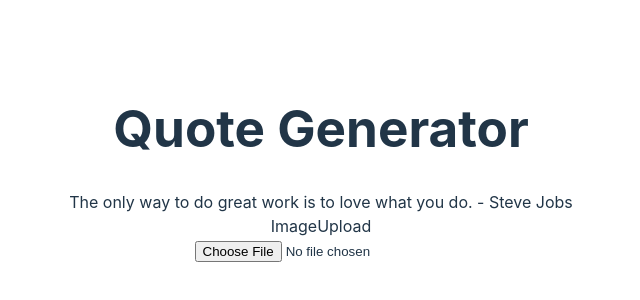
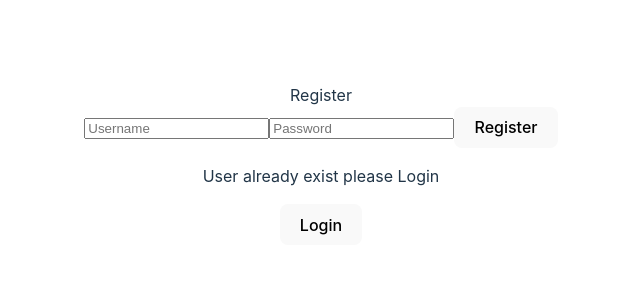
Before and after one commit to hingadesuraj/Intership-task-frontend, a React (Vite) app in the folder react_practice/: page / in a window 1280 px wide. Shown: the part 236-536 px from the top of the page, without its empty margins (319-959 px from the left). Built offline with nearby package versions, Linux system fonts and the light colour scheme.

Commit message:
impliment basic auth functionality create using local storage

```diff
--- a/react_practice/src/App.jsx
+++ b/react_practice/src/App.jsx
@@ -1,5 +1,6 @@
 import "./App.css";
 import ImageUpload from "./task/ImageUpload";
+import UserAuth from "./task/UserAuth";
 
 function App() {
 
@@ -36,9 +37,10 @@
 // console.log(randomQuote)
 
   return <>
-  <h1>Quote Generator</h1>
-  {quotes[randomQuote]}
-  <ImageUpload />
+  {/* <h1>Quote Generator</h1> */}
+  {/* {quotes[randomQuote]}
+  <ImageUpload /> */}
+  <UserAuth />
   </>;
 }
 
--- /dev/null
+++ b/react_practice/src/task/UserAuth.jsx
@@ -0,0 +1,60 @@
+import React, { useState } from "react";
+
+const UserAuth = () => {
+  const [username, setUsername] = useState("");
+  const [password, setPassword] = useState("");
+  const [isRegister, setIsRegister] = useState(false);
+  const [userLogged, setUserLogged] = useState(false);
+  const [users,setUsers] = useState([]);
+
+
+
+ const handleLogin = ()=>{
+   if(isRegister){
+     if(isRegister){
+      const user =   users.find((u)=>u.username ===username)
+        if(user){
+            setUserLogged(true)
+        }
+     }
+   }else{
+        const newUser = {username,password}
+        setUsers([...users,newUser])
+        localStorage.setItem("user",JSON.stringify([...users,newUser]))
+        setUserLogged(true)
+   }
+ }
+
+ const handleLogout = () =>{
+    setUserLogged(false);
+ }
+  return (
+    <>
+      {userLogged ? (
+        <>
+          <h1>Welcome : {username}</h1>
+          <button onClick={handleLogout}>Logout</button>
+        </>
+      ) : (
+        <>
+          <div>
+            <div>{!isRegister ? "Register" : "Login"}</div>
+            <form>
+              <input type="text" placeholder="Username" onChange={(e)=>setUsername(e.target.value)} />
+              <input type="text" placeholder="Password" onChange={(e)=>setPassword(e.target.value)} />
+              <button onClick={handleLogin} >{isRegister ? "Login" : "Register"}</button>
+            </form>
+            <p>
+              {isRegister
+                ? "User Does not have account Please Register "
+                : "User already exist please Login"}
+            </p>
+            <button onClick={()=>setIsRegister(!isRegister)} >{isRegister   ? "Register" : "Login"}</button>
+          </div>
+        </>
+      )}
+    </>
+  );
+};
+
+export default UserAuth;
```
